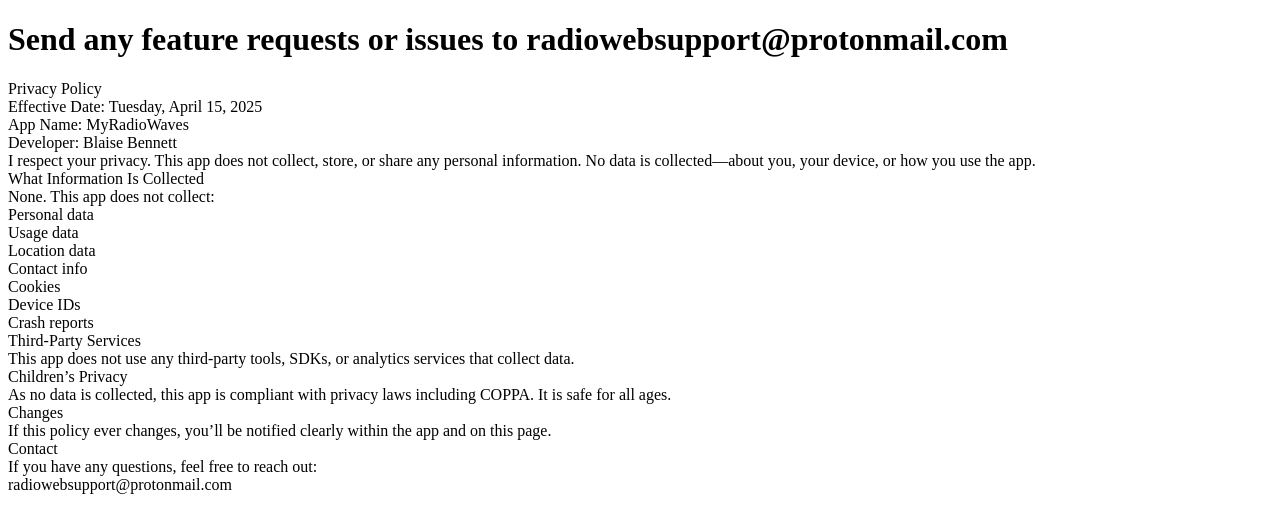
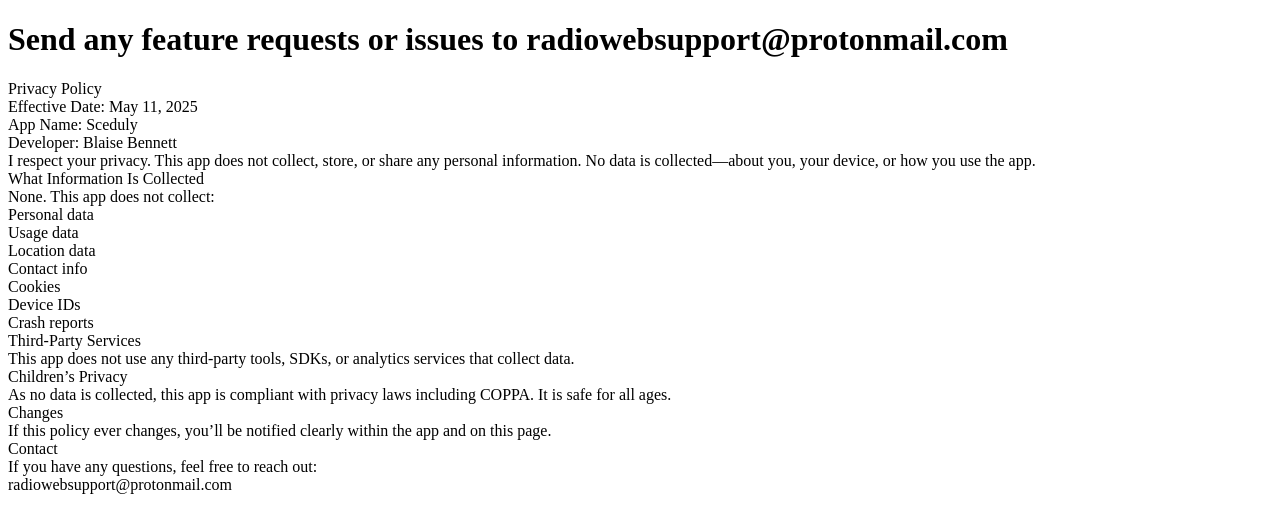
Before and after one commit to realSkyfr/rwprivacypolicy, a plain HTML site: page index.html in a window 1280 px wide. Drawn offline with Linux system fonts and the light colour scheme.

Commit message:
Update index.html

```diff
--- a/index.html
+++ b/index.html
@@ -4,8 +4,8 @@
     <p>
         Privacy Policy<br>
 
-        Effective Date: Tuesday, April 15, 2025<br>
-        App Name: MyRadioWaves<br>
+        Effective Date: May 11, 2025<br>
+        App Name: Sceduly<br>
         Developer: Blaise Bennett<br>
 
         I respect your privacy. This app does not collect, store, or share any personal information. No data is collected—about you, your device, or how you use the app.<br>
```
